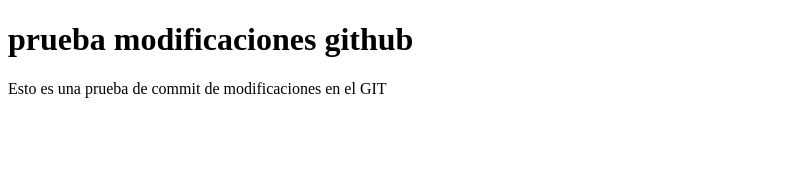
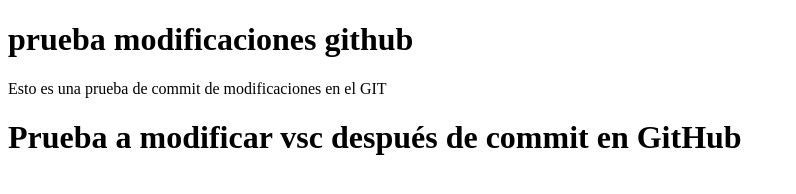
Before and after one commit to dafhome/GitHubVSCode, a plain HTML site: page index.html in a window 1280 px wide. Shown: the whole page, without its empty margins (0-796 px from the left). Drawn offline with Linux system fonts and the light colour scheme.

Commit message:
conflicto_cambios

```diff
--- a/index.html
+++ b/index.html
@@ -8,5 +8,6 @@
 <body>
     <h1>prueba modificaciones github</h1>
     <p>Esto es una prueba de commit de modificaciones en el GIT</p>
+    <h1>Prueba a modificar vsc después de commit en GitHub</h1>
 </body>
 </html>
```
